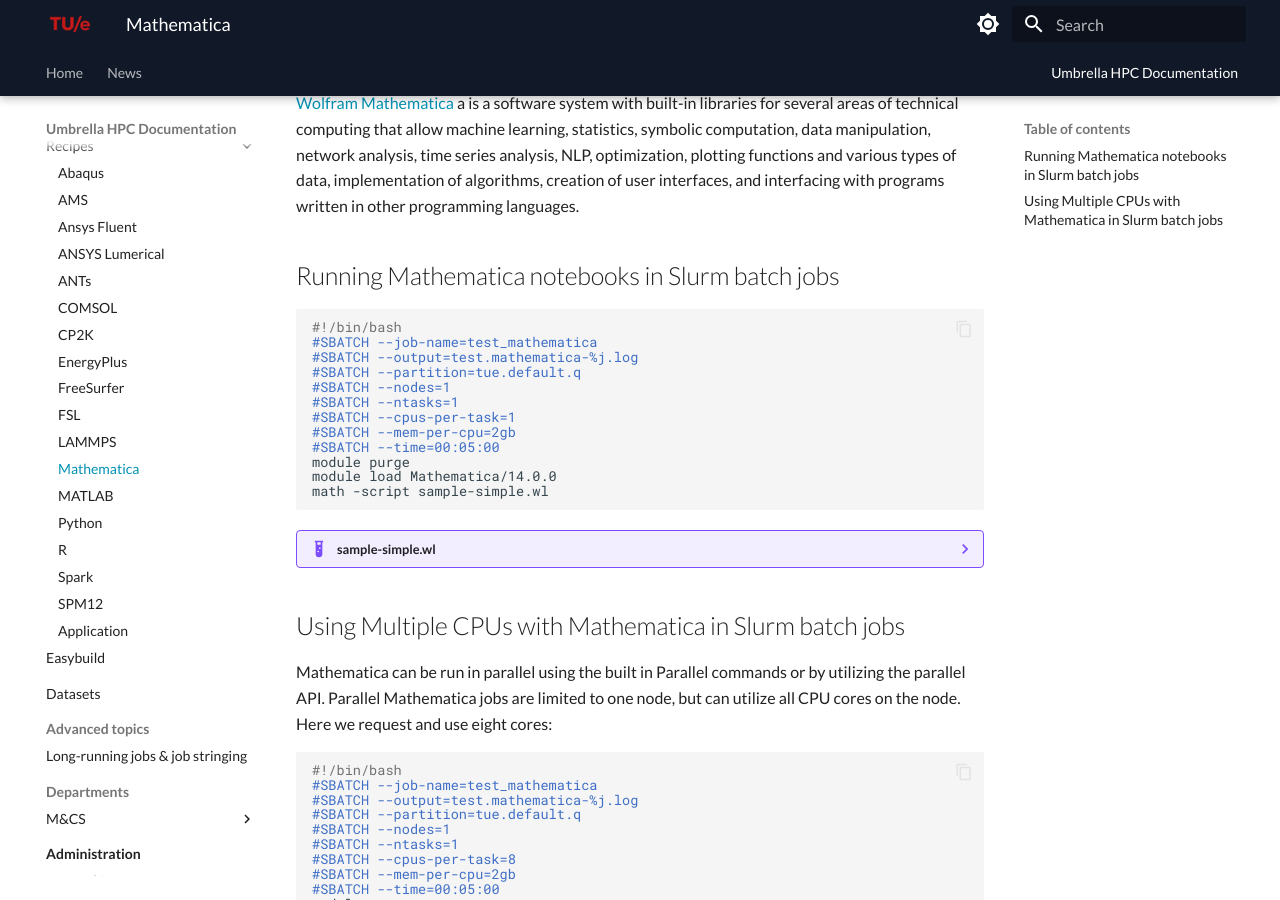
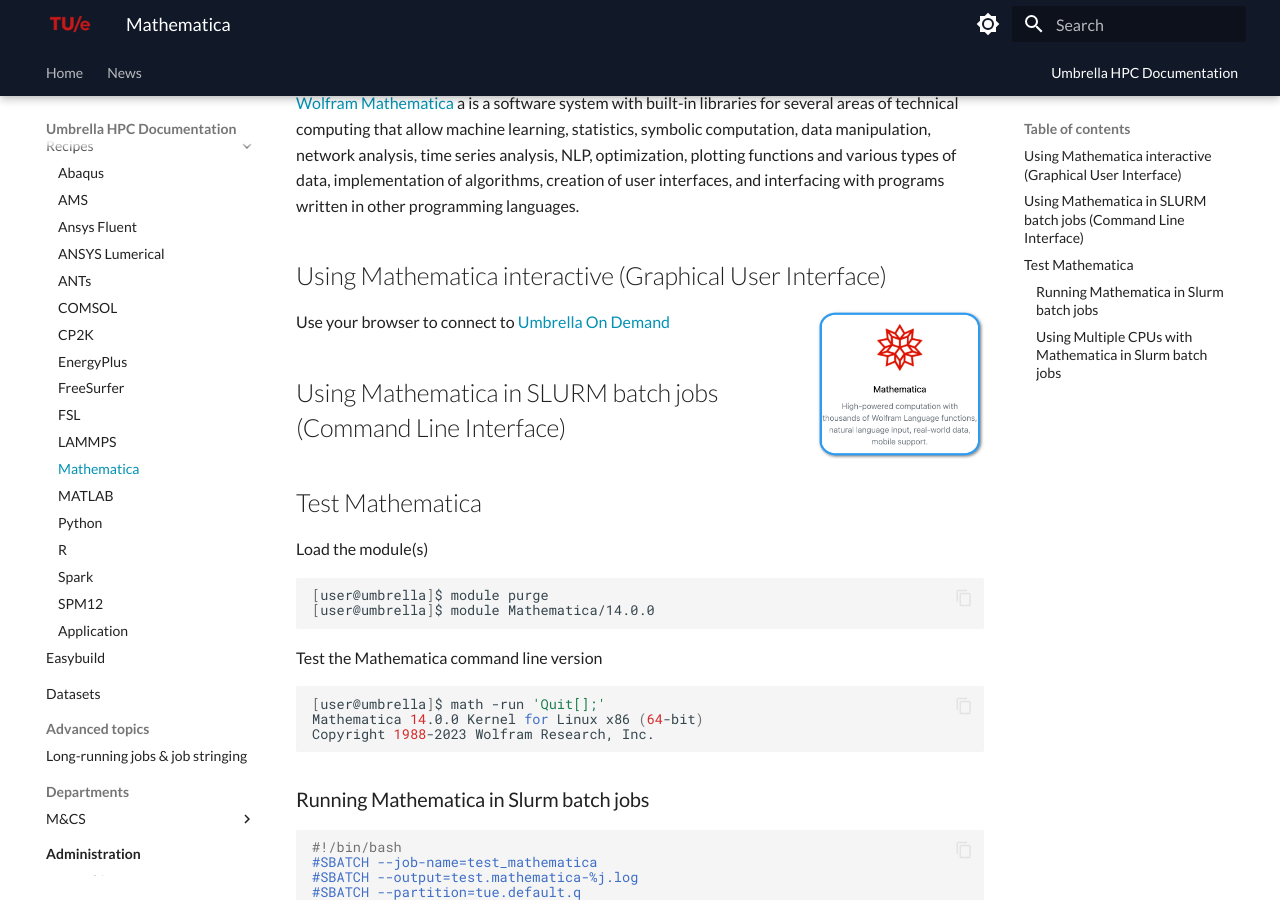
Before and after one commit to gferhpc/supercomputing.tue.nl, an MkDocs documentation site: the page built from pages/documentation/software/recipes/mathematica.md, in a window 1280 px wide and 900 px high, scrolled down 224 px. Built offline with MkDocs 1.6.1 and Material for MkDocs 9.7.7, drawn with Linux system fonts in a browser that asks for light colours.

Commit message:
Update mathematica.md

````diff
--- a/pages/documentation/software/recipes/mathematica.md
+++ b/pages/documentation/software/recipes/mathematica.md
@@ -5,7 +5,29 @@
 
 [Wolfram Mathematica](https://www.wolfram.com/mathematica/){:target=_blank} a is a software system with built-in libraries for several areas of technical computing that allow machine learning, statistics, symbolic computation, data manipulation, network analysis, time series analysis, NLP, optimization, plotting functions and various types of data, implementation of algorithms, creation of user interfaces, and interfacing with programs written in other programming languages.
 
-## Running Mathematica notebooks in Slurm batch jobs
+## Using Mathematica interactive (Graphical User Interface)
+
+![Mathematica in Umbrella On Demdand](mathematica-ood.png){: align=right style="height:150px"}
+
+Use your browser to connect to [Umbrella On Demand](https://hpc.tue.nl){:target="_blank"}
+
+## Using Mathematica in SLURM batch jobs (Command Line Interface)
+
+## Test Mathematica
+
+Load the module(s)
+``` shell
+[user@umbrella]$ module purge
+[user@umbrella]$ module Mathematica/14.0.0
+```
+Test the Mathematica command line version
+``` shell
+[user@umbrella]$ math -run 'Quit[];'
+Mathematica 14.0.0 Kernel for Linux x86 (64-bit)
+Copyright 1988-2023 Wolfram Research, Inc.
+```
+
+### Running Mathematica in Slurm batch jobs
 
 ```slurm
 #!/bin/bash
@@ -33,7 +55,7 @@
 
     ```
 
-## Using Multiple CPUs with Mathematica in Slurm batch jobs
+### Using Multiple CPUs with Mathematica in Slurm batch jobs
 
 Mathematica can be run in parallel using the built in Parallel commands or by utilizing the parallel API. Parallel Mathematica jobs are limited to one node, but can utilize all CPU cores on the node. Here we request and use eight cores:
 
````
